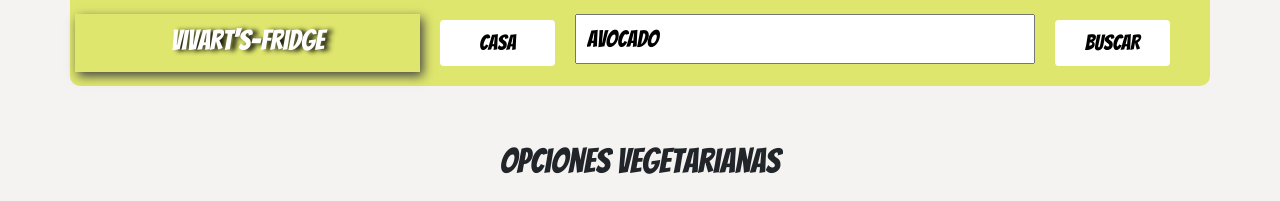
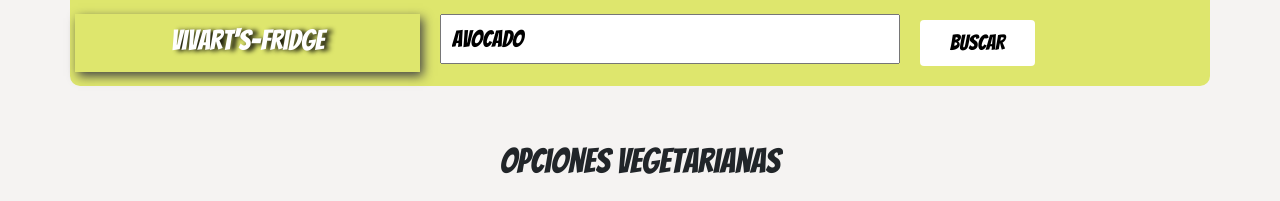
Before and after one commit to sergiovivart/sergiovivart.github.io, a plain HTML site: page apps/vivart-fridge.html in a window 1280 px wide. Shown: the top 201 px of the page. Drawn offline with Linux system fonts and the light colour scheme; no server answers.

Commit message:
cambiado el link de casa en vivart-fridge y ahora funciona correctamente

```diff
--- a/apps/vivart-fridge.html
+++ b/apps/vivart-fridge.html
@@ -29,7 +29,7 @@
  <div id="barra" class="container">
      <div class="row">
          <span>Vivart's-Fridge</span>
-         <a href="https://sergiovivart.github.io/apps/vivart-fridge.html" id="homeButton"  class="btn botonBarra">Casa</a>
+         <!-- <a href="https://sergiovivart.github.io/apps/vivart-fridge.html" id="homeButton"  class="btn botonBarra">Casa</a> -->
          <input type="text" id="target" value="avocado" placeholder="ingredient">
          <a href="#!" class="btn botonBarra" type="button" id="lanzar">Buscar</a>
      </div>
```
